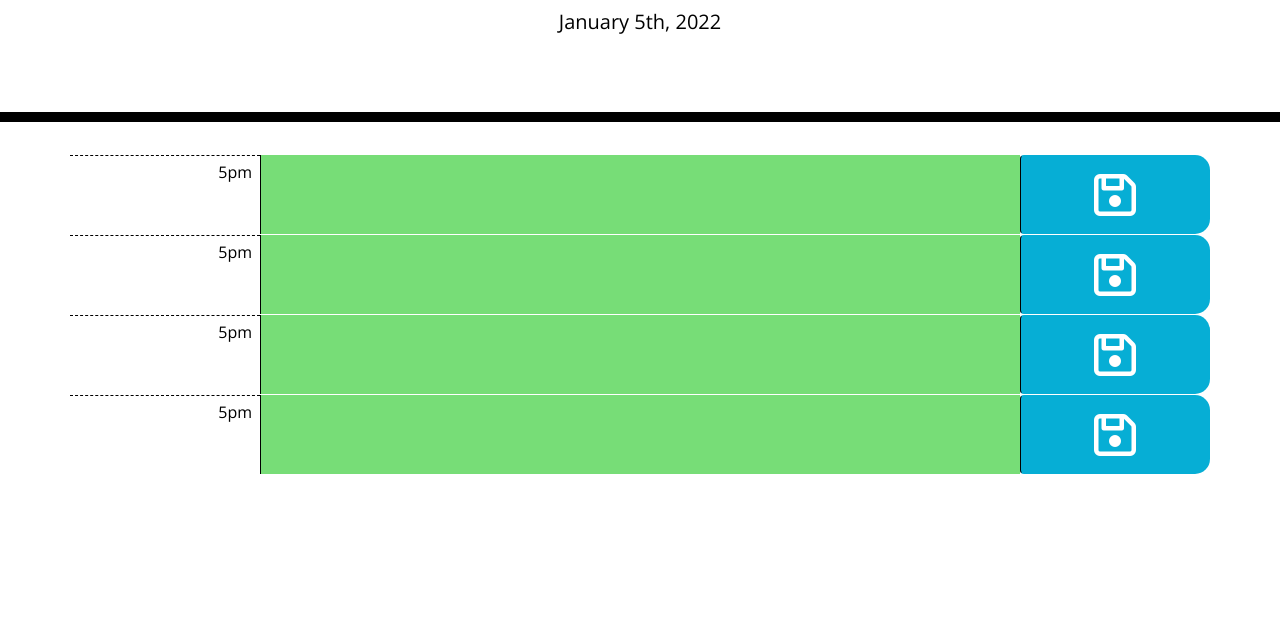
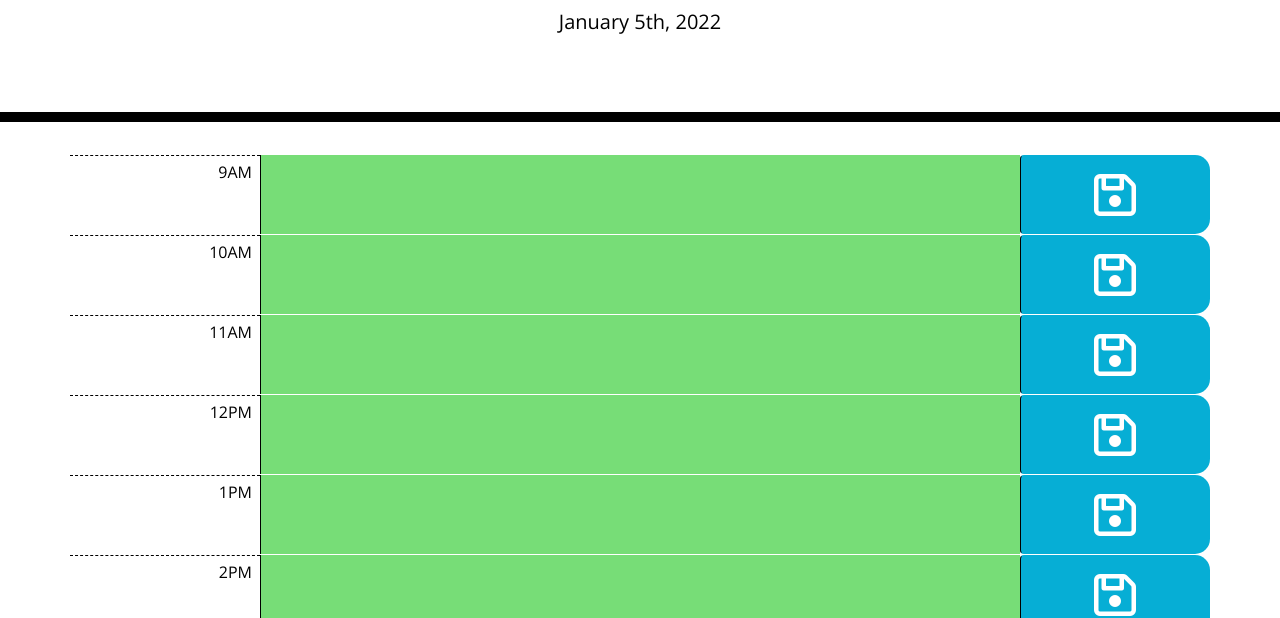
Before and after one commit to WRuback/WR-Workday-Scheduler, a plain HTML site: page index.html in a window 1280 px wide. Shown: the part 182-800 px from the top of the page. Drawn offline with nearby package versions, Linux system fonts and the light colour scheme.

Commit message:
Added row builder, and loop to create all rows.

```diff
--- a/index.html
+++ b/index.html
@@ -29,9 +29,9 @@
       <p class="lead">A simple calendar app for scheduling your work day</p>
       <p id="currentDay" class="lead"></p>
     </header>
-    <div class="container">
+    <div class="container" id="scheduler">
       <!-- Timeblocks go here -->
-      <div class="row">
+      <!-- <div class="row">
         <p class="col-2 hour text-right p-2">5pm</p>
         <textarea class = "col-8 future"></textarea>
         <button type="button" class="col-2 btn saveBtn"><i class="fa fa-floppy-o fa-3x" aria-hidden="true"></i></button>
@@ -50,7 +50,7 @@
         <p class="col-2 hour text-right p-2">5pm</p>
         <textarea class = "col-8 future"></textarea>
         <button type="button" class="col-2 btn saveBtn"><i class="fa fa-floppy-o fa-3x" aria-hidden="true"></i></button>
-      </div>
+      </div> -->
 
     </div>
 
--- a/script.js
+++ b/script.js
@@ -1,4 +1,54 @@
 var today = $("#currentDay");
-var schedule = $(".container");
+var schedule = $("#scheduler");
+var plans = "";
 
-today.text(moment().format("MMMM Do, YYYY"));
+function init(){
+    today.text(moment().format("MMMM Do, YYYY"));
+    if(localStorage.getItem("plans") === null){
+        localStorage.setItem("plans", JSON.stringify([
+            "",
+            "",
+            "",
+            "",
+            "",
+            "",
+            "",
+            "",
+            ""
+        ]));
+    }
+    plans = JSON.parse(localStorage.getItem("plans"));
+    buildScheduler();
+}
+
+function buildRow(time, plan){
+    let scheduleRow = $("<div>");
+    scheduleRow.addClass("row");
+
+    let timeDisplay = $("<p>");
+    timeDisplay.addClass("col-2 hour text-right p-2");
+    timeDisplay.text(time.format("hA"));
+    scheduleRow.append(timeDisplay);
+
+    let planInput = $("<textarea>");
+    planInput.addClass("col-8 future");
+    planInput.text(plan);
+    scheduleRow.append(planInput);
+
+    let saveButton = $("<button>");
+    saveButton.addClass("col-2 btn saveBtn");
+    saveButton.append("<i>").addClass("fa fa-floppy-o fa-3x");
+    scheduleRow.append(saveButton);
+
+    schedule.append(scheduleRow);
+}
+function buildScheduler(){
+    let hour = moment("8AM", "hA");
+    for(let i =0;i<plans.length; i++){
+        hour.add(1, "h");
+        buildRow(hour, plans[i]);
+    }
+}
+
+
+init();
```
